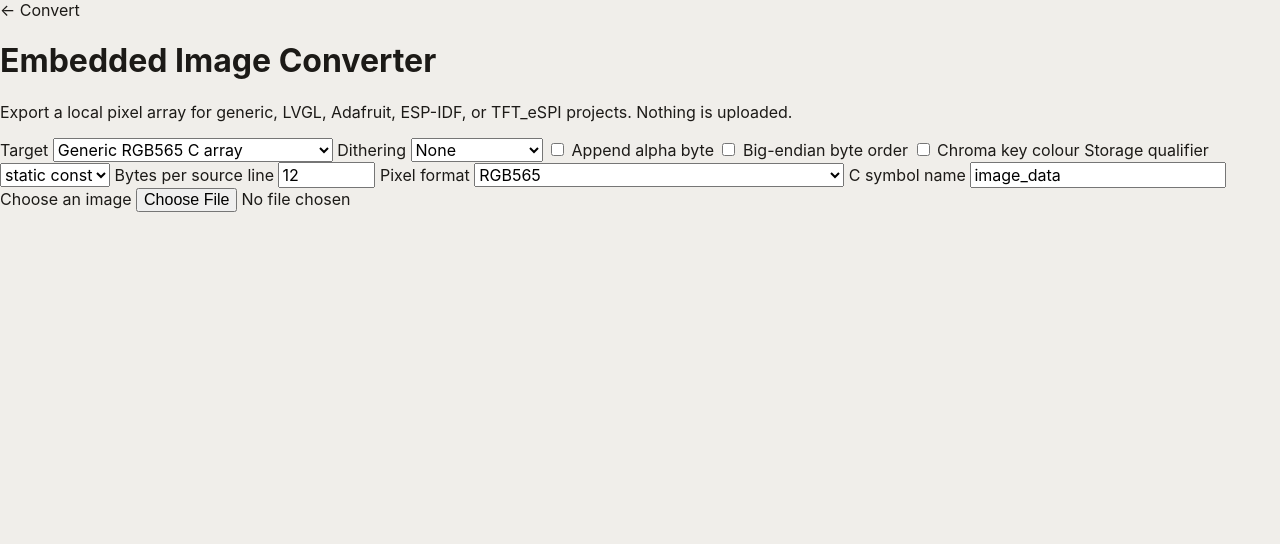
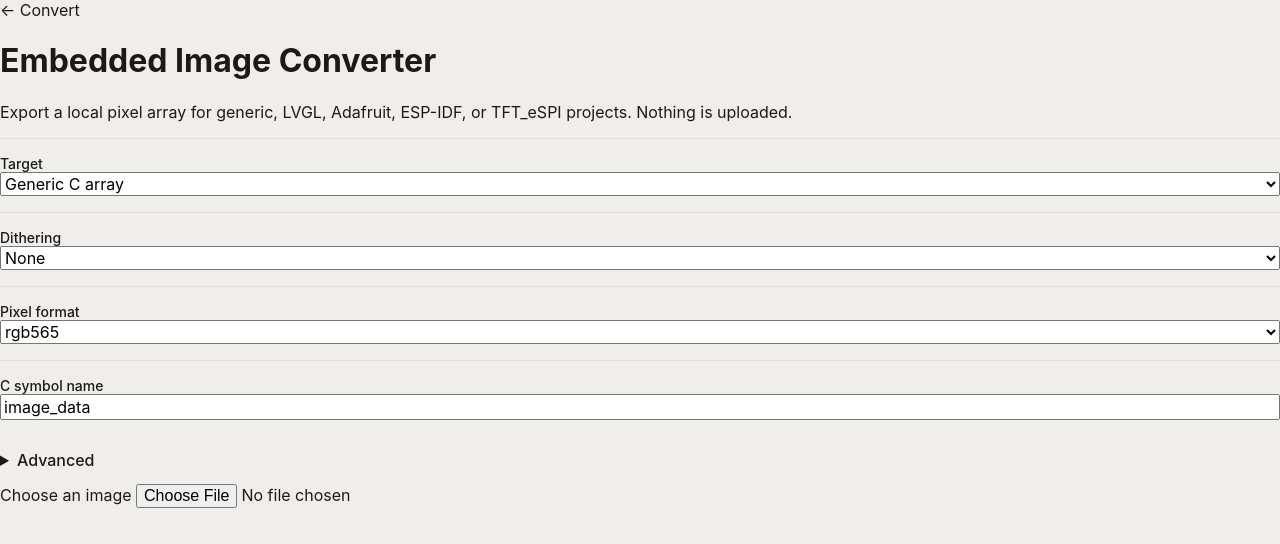
Before and after one commit to official-tisao/image.complianttools.com, a SvelteKit app in the folder apps/web/: page /embedded-converter in a window 1280 px wide. Shown: the top 544 px of the page. Built offline with nearby package versions, Linux system fonts and the light colour scheme.

Commit message:
feat(P2-11): generate target-aware export controls

```diff
--- a/apps/web/src/lib/GeneratedControls.svelte
+++ b/apps/web/src/lib/GeneratedControls.svelte
@@ -94,6 +94,7 @@
       <input
         id={`control-${path}`}
         type={description.control === 'color' ? 'color' : 'text'}
+        pattern={description.pattern}
         value={String(current(path, description))}
         oninput={(event) => onChange(path, event.currentTarget.value)}
       />
--- a/apps/web/src/routes/embedded-converter/+page.svelte
+++ b/apps/web/src/routes/embedded-converter/+page.svelte
@@ -1,5 +1,6 @@
 <script lang="ts">
   import {
+    EmbeddedToolOptionsSchema,
     createRaster,
     embeddedByteSize,
     emitAdafruitGfxBitmap,
@@ -11,52 +12,27 @@
     packGenericRawPixels,
     packLvglV8Binary,
     packLvglV9Binary,
+    embeddedToolOptionDescriptions,
   } from '@complianttools/image-engine';
+  import GeneratedControls from '$lib/GeneratedControls.svelte';
 
   let status = $state('');
   let error = $state('');
-  let target = $state<
-    | 'generic'
-    | 'generic-bin'
-    | 'lvgl-v8'
-    | 'lvgl-v8-bin'
-    | 'lvgl-v9'
-    | 'lvgl-v9-bin'
-    | 'adafruit'
-    | 'esp-idf'
-  >('generic');
-  let outputName = $state('image_data');
-  let alphaByte = $state(false);
-  let chromaKeyed = $state(false);
-  let chromaKey = $state('#00ff00');
-  let bigEndian = $state(false);
-  let storage = $state<'const' | 'static' | 'static-const'>('static-const');
-  let lineWidth = $state(12);
-  let dithering = $state<'none' | 'ordered'>('none');
-  let format = $state<
-    | 'alpha1'
-    | 'alpha2'
-    | 'alpha4'
-    | 'alpha8'
-    | 'indexed1'
-    | 'indexed2'
-    | 'indexed4'
-    | 'indexed8'
-    | 'raw'
-    | 'raw-alpha'
-    | 'raw-chroma'
-    | 'rgb332'
-    | 'rgb565'
-    | 'rgb565be'
-    | 'rgb565a8'
-    | 'rgb888'
-    | 'bgr888'
-    | 'argb8888'
-    | 'rgba8888'
-    | 'xrgb8888'
-    | 'gray8'
-    | 'mono1'
-  >('rgb565');
+  let toolOptions = $state(EmbeddedToolOptionsSchema.parse({}));
+  const controlValues = $derived(
+    Object.fromEntries(
+      Object.entries(toolOptions).map(([key, value]) => [`embedded.${key}`, value]),
+    ),
+  );
+
+  function setControl(path: string, value: unknown) {
+    if (!path.startsWith('embedded.')) return;
+    const parsed = EmbeddedToolOptionsSchema.safeParse({
+      ...toolOptions,
+      [path.slice('embedded.'.length)]: value,
+    });
+    if (parsed.success) toolOptions = parsed.data;
+  }
 
   async function convert(file: File | undefined) {
     status = '';
@@ -77,18 +53,17 @@
         canvas.height,
         context.getImageData(0, 0, canvas.width, canvas.height).data,
       );
-      const parsedChromaKey = /^#([0-9a-f]{6})$/iu.exec(chromaKey);
-      if (chromaKeyed && !parsedChromaKey) throw new Error('Choose a six-digit chroma-key colour.');
+      const parsedChromaKey = /^#([0-9a-f]{6})$/iu.exec(toolOptions.chromaKey);
       const chroma = parsedChromaKey?.[1];
       const options = {
-        format,
-        outputName,
-        alphaByte,
-        bigEndian,
-        storage,
-        lineWidth,
-        dithering,
-        ...(chromaKeyed && chroma
+        format: toolOptions.format,
+        outputName: toolOptions.outputName,
+        alphaByte: toolOptions.alphaByte,
+        bigEndian: toolOptions.bigEndian,
+        storage: toolOptions.storage,
+        lineWidth: toolOptions.lineWidth,
+        dithering: toolOptions.dithering,
+        ...(toolOptions.chromaKeyed && chroma
           ? {
               chromaKey: [
                 Number.parseInt(chroma.slice(0, 2), 16),
@@ -99,25 +74,33 @@
           : {}),
       };
       const output =
-        target === 'lvgl-v8' &&
-        (format === 'raw' || format === 'raw-alpha' || format === 'raw-chroma')
-          ? emitLvglV8RawCArray(sourceBytes, image.width, image.height, outputName, format)
-          : target === 'lvgl-v8'
+        toolOptions.target === 'lvgl-v8' &&
+        (toolOptions.format === 'raw' ||
+          toolOptions.format === 'raw-alpha' ||
+          toolOptions.format === 'raw-chroma')
+          ? emitLvglV8RawCArray(
+              sourceBytes,
+              image.width,
+              image.height,
+              toolOptions.outputName,
+              toolOptions.format,
+            )
+          : toolOptions.target === 'lvgl-v8'
             ? emitLvglV8CArray(image, options)
-            : target === 'lvgl-v9'
+            : toolOptions.target === 'lvgl-v9'
               ? emitLvglV9CArray(image, options)
-              : target === 'lvgl-v9-bin'
+              : toolOptions.target === 'lvgl-v9-bin'
                 ? packLvglV9Binary(image, options)
-                : target === 'lvgl-v8-bin'
+                : toolOptions.target === 'lvgl-v8-bin'
                   ? packLvglV8Binary(image, options)
-                  : target === 'adafruit'
-                    ? emitAdafruitGfxBitmap(image, outputName)
-                    : target === 'esp-idf'
+                  : toolOptions.target === 'adafruit'
+                    ? emitAdafruitGfxBitmap(image, toolOptions.outputName)
+                    : toolOptions.target === 'esp-idf'
                       ? emitEspIdfCArray(image, options)
-                      : target === 'generic-bin'
+                      : toolOptions.target === 'generic-bin'
                         ? packGenericRawPixels(image, options)
                         : emitEmbeddedCArray(image, options);
-      const binary = target.endsWith('-bin');
+      const binary = toolOptions.target.endsWith('-bin');
       const url = URL.createObjectURL(
         new Blob([output], { type: binary ? 'application/octet-stream' : 'text/x-c' }),
       );
@@ -128,10 +111,12 @@
       URL.revokeObjectURL(url);
       const footprint = binary
         ? (output as Uint8Array).byteLength
-        : format === 'raw' || format === 'raw-alpha' || format === 'raw-chroma'
+        : toolOptions.format === 'raw' ||
+            toolOptions.format === 'raw-alpha' ||
+            toolOptions.format === 'raw-chroma'
           ? sourceBytes.byteLength
           : embeddedByteSize(image, options);
-      status = `Exported ${canvas.width}×${canvas.height} ${target.replace('-', ' ')} data locally (${footprint} bytes flash footprint).`;
+      status = `Exported ${canvas.width}×${canvas.height} ${toolOptions.target.replace('-', ' ')} data locally (${footprint} bytes flash footprint).`;
     } catch (reason) {
       error = reason instanceof Error ? reason.message : 'Unable to create embedded C data.';
     }
@@ -154,74 +139,11 @@
     Export a local pixel array for generic, LVGL, Adafruit, ESP-IDF, or TFT_eSPI projects. Nothing
     is uploaded.
   </p>
-  <label>
-    Target
-    <select bind:value={target}>
-      <option value="generic">Generic RGB565 C array</option>
-      <option value="generic-bin">Generic raw binary</option>
-      <option value="lvgl-v9">LVGL v9 image descriptor</option>
-      <option value="lvgl-v9-bin">LVGL v9 binary</option>
-      <option value="lvgl-v8">LVGL v8 image descriptor</option>
-      <option value="lvgl-v8-bin">LVGL v8 binary</option>
-      <option value="adafruit">Adafruit GFX 1-bit bitmap</option>
-      <option value="esp-idf">ESP-IDF / TFT_eSPI RGB565 array</option>
-    </select>
-  </label>
-  <label>
-    Dithering
-    <select bind:value={dithering}>
-      <option value="none">None</option>
-      <option value="ordered">Ordered Bayer</option>
-    </select>
-  </label>
-  <label><input type="checkbox" bind:checked={alphaByte} /> Append alpha byte</label>
-  <label><input type="checkbox" bind:checked={bigEndian} /> Big-endian byte order</label>
-  <label><input type="checkbox" bind:checked={chromaKeyed} /> Chroma key colour</label>
-  {#if chromaKeyed}
-    <label>Chroma key <input type="color" bind:value={chromaKey} /></label>
-  {/if}
-  <label>
-    Storage qualifier
-    <select bind:value={storage}>
-      <option value="static-const">static const</option>
-      <option value="const">const</option>
-      <option value="static">static</option>
-    </select>
-  </label>
-  <label
-    >Bytes per source line <input type="number" min="1" max="256" bind:value={lineWidth} /></label
-  >
-  <label>
-    Pixel format
-    <select bind:value={format}>
-      <option value="alpha1">Alpha 1-bit (LVGL v8)</option>
-      <option value="alpha2">Alpha 2-bit (LVGL v8)</option>
-      <option value="alpha4">Alpha 4-bit (LVGL v8)</option>
-      <option value="alpha8">Alpha 8-bit (LVGL v8)</option>
-      <option value="indexed1">Indexed 1-bit (LVGL v8)</option>
-      <option value="indexed2">Indexed 2-bit (LVGL v8)</option>
-      <option value="indexed4">Indexed 4-bit (LVGL v8)</option>
-      <option value="indexed8">Indexed 8-bit (LVGL v8)</option>
-      <option value="raw">Raw encoded data (LVGL v8 custom decoder)</option>
-      <option value="raw-alpha">Raw encoded data with alpha (LVGL v8)</option>
-      <option value="raw-chroma">Raw encoded data chroma keyed (LVGL v8)</option>
-      <option value="rgb332">RGB332</option>
-      <option value="rgb565">RGB565</option>
-      <option value="rgb565be">RGB565 big-endian</option>
-      <option value="rgb565a8">RGB565 + separate alpha plane (LVGL v9)</option>
-      <option value="rgb888">RGB888</option>
-      <option value="bgr888">BGR888</option>
-      <option value="argb8888">ARGB8888</option>
-      <option value="rgba8888">RGBA8888</option>
-      <option value="xrgb8888">XRGB8888 (LVGL v9)</option>
-      <option value="gray8">Gray8</option>
-      <option value="mono1">Mono1</option>
-    </select>
-  </label>
-  <label>
-    C symbol name
-    <input bind:value={outputName} pattern="[A-Za-z_][A-Za-z0-9_]*" required />
-  </label>
+  <GeneratedControls
+    descriptions={embeddedToolOptionDescriptions}
+    values={controlValues}
+    onChange={setControl}
+  />
   <label
     >Choose an image <input
       type="file"
--- a/packages/engine/src/schemas/options.ts
+++ b/packages/engine/src/schemas/options.ts
@@ -195,6 +195,111 @@
   mode: z.enum(['encode', 'decode']).default('encode'),
 });
 
+const embeddedFormats = [
+  'alpha1',
+  'alpha2',
+  'alpha4',
+  'alpha8',
+  'indexed1',
+  'indexed2',
+  'indexed4',
+  'indexed8',
+  'raw',
+  'raw-alpha',
+  'raw-chroma',
+  'rgb332',
+  'rgb565',
+  'rgb565be',
+  'rgb565a8',
+  'rgb888',
+  'bgr888',
+  'argb8888',
+  'rgba8888',
+  'xrgb8888',
+  'gray8',
+  'mono1',
+] as const;
+
+export const EmbeddedToolOptionsSchema = z
+  .object({
+    target: z
+      .enum([
+        'generic',
+        'generic-bin',
+        'lvgl-v8',
+        'lvgl-v8-bin',
+        'lvgl-v9',
+        'lvgl-v9-bin',
+        'adafruit',
+        'esp-idf',
+      ])
+      .default('generic'),
+    outputName: z
+      .string()
+      .regex(/^[A-Za-z_][A-Za-z0-9_]*$/u, 'Output name must be a valid C identifier.')
+      .default('image_data'),
+    alphaByte: z.boolean().default(false),
+    chromaKeyed: z.boolean().default(false),
+    chromaKey: cssColor.default('#00ff00'),
+    bigEndian: z.boolean().default(false),
+    storage: z.enum(['const', 'static', 'static-const']).default('static-const'),
+    lineWidth: z.number().int().min(1).max(256).default(12),
+    dithering: z.enum(['none', 'ordered']).default('none'),
+    format: z.enum(embeddedFormats).default('rgb565'),
+  })
+  .superRefine((value, context) => {
+    const allowed: Partial<Record<typeof value.target, readonly (typeof value.format)[]>> = {
+      generic: embeddedFormats.filter(
+        (format) => format !== 'raw' && format !== 'raw-alpha' && format !== 'raw-chroma',
+      ),
+      'generic-bin': [
+        'rgb565',
+        'rgb565be',
+        'rgb888',
+        'bgr888',
+        'argb8888',
+        'rgba8888',
+        'gray8',
+        'mono1',
+      ],
+      'lvgl-v8-bin': ['rgb332', 'rgb565', 'rgb565be', 'rgb888'],
+      'lvgl-v9-bin': ['rgb332', 'rgb565', 'rgb565be', 'rgb888'],
+      'lvgl-v8': [
+        'alpha1',
+        'alpha2',
+        'alpha4',
+        'alpha8',
+        'indexed1',
+        'indexed2',
+        'indexed4',
+        'indexed8',
+        'raw',
+        'raw-alpha',
+        'raw-chroma',
+        'rgb565',
+        'rgb565be',
+        'rgb565a8',
+        'rgb888',
+        'argb8888',
+      ],
+      'lvgl-v9': ['rgb565', 'rgb565be', 'rgb565a8', 'rgb888', 'xrgb8888', 'argb8888'],
+      'esp-idf': ['rgb565', 'rgb565be'],
+    };
+    const formats = allowed[value.target];
+    if (formats && !formats.includes(value.format))
+      context.addIssue({
+        code: 'custom',
+        path: ['format'],
+        message: `${value.target} does not support ${value.format}.`,
+      });
+    if (value.format === 'mono1' && value.alphaByte)
+      context.addIssue({
+        code: 'custom',
+        path: ['alphaByte'],
+        message: 'Mono1 output cannot append an alpha byte.',
+      });
+  });
+
 export type ExportOptionsInput = z.input<typeof ExportOptionsSchema>;
 export type ResizeOptions = z.infer<typeof ResizeOptionsSchema>;
 export type CropOptions = z.infer<typeof CropOptionsSchema>;
@@ -205,6 +310,7 @@
 export type SvgRasterizeToolOptions = z.infer<typeof SvgRasterizeToolOptionsSchema>;
 export type CbzToolOptions = z.infer<typeof CbzToolOptionsSchema>;
 export type Base64ToolOptions = z.infer<typeof Base64ToolOptionsSchema>;
+export type EmbeddedToolOptions = z.infer<typeof EmbeddedToolOptionsSchema>;
 
 export interface OptionDescription {
   label: string;
@@ -218,6 +324,7 @@
   step?: number;
   options?: readonly string[];
   optionLabels?: Readonly<Record<string, string>>;
+  pattern?: string;
   defaultValue: unknown;
 }
 
@@ -540,3 +647,106 @@
     defaultValue: 'encode',
   },
 };
+
+export const embeddedToolOptionDescriptions: Readonly<Record<string, OptionDescription>> = {
+  'embedded.target': {
+    label: 'Target',
+    control: 'select',
+    group: 'Embedded',
+    advanced: false,
+    options: [
+      'generic',
+      'generic-bin',
+      'lvgl-v9',
+      'lvgl-v9-bin',
+      'lvgl-v8',
+      'lvgl-v8-bin',
+      'adafruit',
+      'esp-idf',
+    ],
+    optionLabels: {
+      generic: 'Generic C array',
+      'generic-bin': 'Generic raw binary',
+      'lvgl-v9': 'LVGL v9 image descriptor',
+      'lvgl-v9-bin': 'LVGL v9 binary',
+      'lvgl-v8': 'LVGL v8 image descriptor',
+      'lvgl-v8-bin': 'LVGL v8 binary',
+      adafruit: 'Adafruit GFX 1-bit bitmap',
+      'esp-idf': 'ESP-IDF / TFT_eSPI array',
+    },
+    defaultValue: 'generic',
+  },
+  'embedded.dithering': {
+    label: 'Dithering',
+    control: 'select',
+    group: 'Embedded',
+    advanced: false,
+    options: ['none', 'ordered'],
+    optionLabels: { none: 'None', ordered: 'Ordered Bayer' },
+    defaultValue: 'none',
+  },
+  'embedded.alphaByte': {
+    label: 'Append alpha byte',
+    control: 'toggle',
+    group: 'Embedded',
+    advanced: true,
+    defaultValue: false,
+  },
+  'embedded.bigEndian': {
+    label: 'Big-endian byte order',
+    control: 'toggle',
+    group: 'Embedded',
+    advanced: true,
+    defaultValue: false,
+  },
+  'embedded.chromaKeyed': {
+    label: 'Enable chroma key',
+    control: 'toggle',
+    group: 'Embedded',
+    advanced: true,
+    defaultValue: false,
+  },
+  'embedded.chromaKey': {
+    label: 'Chroma key colour',
+    help: 'Used only when chroma key is enabled.',
+    control: 'color',
+    group: 'Embedded',
+    advanced: true,
+    defaultValue: '#00ff00',
+  },
+  'embedded.storage': {
+    label: 'Storage qualifier',
+    control: 'select',
+    group: 'C source',
+    advanced: true,
+    options: ['static-const', 'const', 'static'],
+    optionLabels: { 'static-const': 'static const', const: 'const', static: 'static' },
+    defaultValue: 'static-const',
+  },
+  'embedded.lineWidth': {
+    label: 'Bytes per source line',
+    control: 'number',
+    group: 'C source',
+    advanced: true,
+    min: 1,
+    max: 256,
+    step: 1,
+    defaultValue: 12,
+  },
+  'embedded.format': {
+    label: 'Pixel format',
+    control: 'select',
+    group: 'Embedded',
+    advanced: false,
+    options: embeddedFormats,
+    defaultValue: 'rgb565',
+  },
+  'embedded.outputName': {
+    label: 'C symbol name',
+    control: 'text',
+    group: 'C source',
+    advanced: false,
+    pattern: '[A-Za-z_][A-Za-z0-9_]*',
+    defaultValue: 'image_data',
+  },
+};
```
Also changed, not shown: 1 other file (tests, documents, lock files or other folders).
